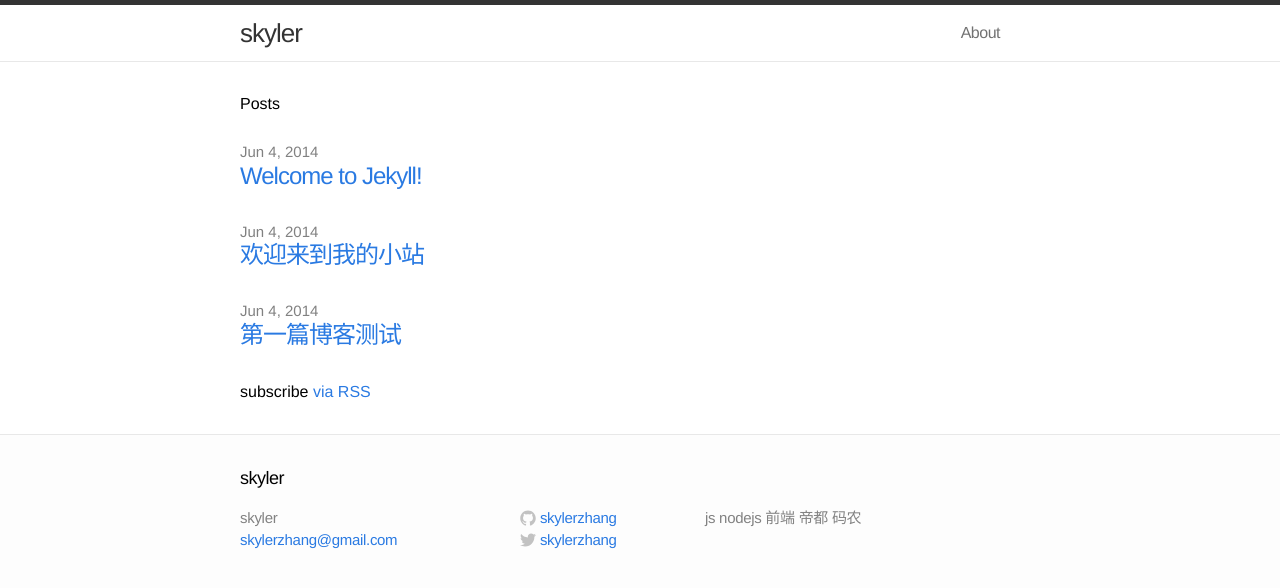
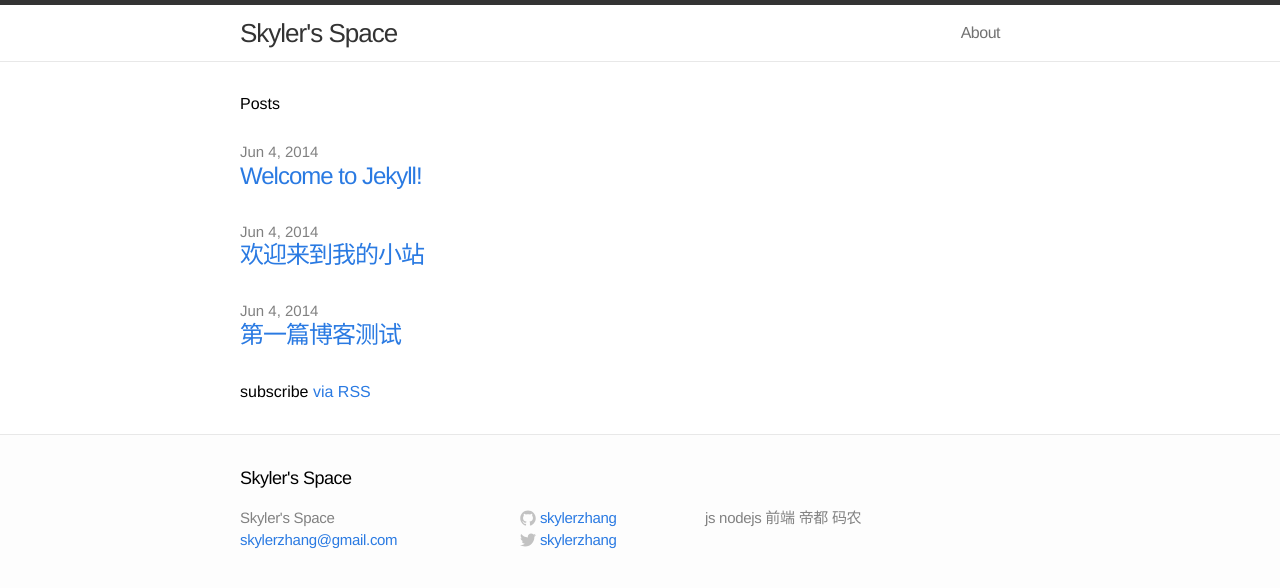
Before and after one commit to skylerzhang/skylerzhang.github.io, a Jekyll site: the page built from index.html, in a window 1280 px wide. Shown: the top 588 px of the page. Built offline with Jekyll 4.4.1, drawn with Linux system fonts in a browser that asks for light colours.

Commit message:
更新标题

```diff
--- a/_config.yml
+++ b/_config.yml
@@ -1,5 +1,5 @@
 # Site settings
-title: skyler
+title: Skyler's Space
 email: skylerzhang@gmail.com
 description: "js nodejs 前端 帝都 码农"
 baseurl: ""
```
